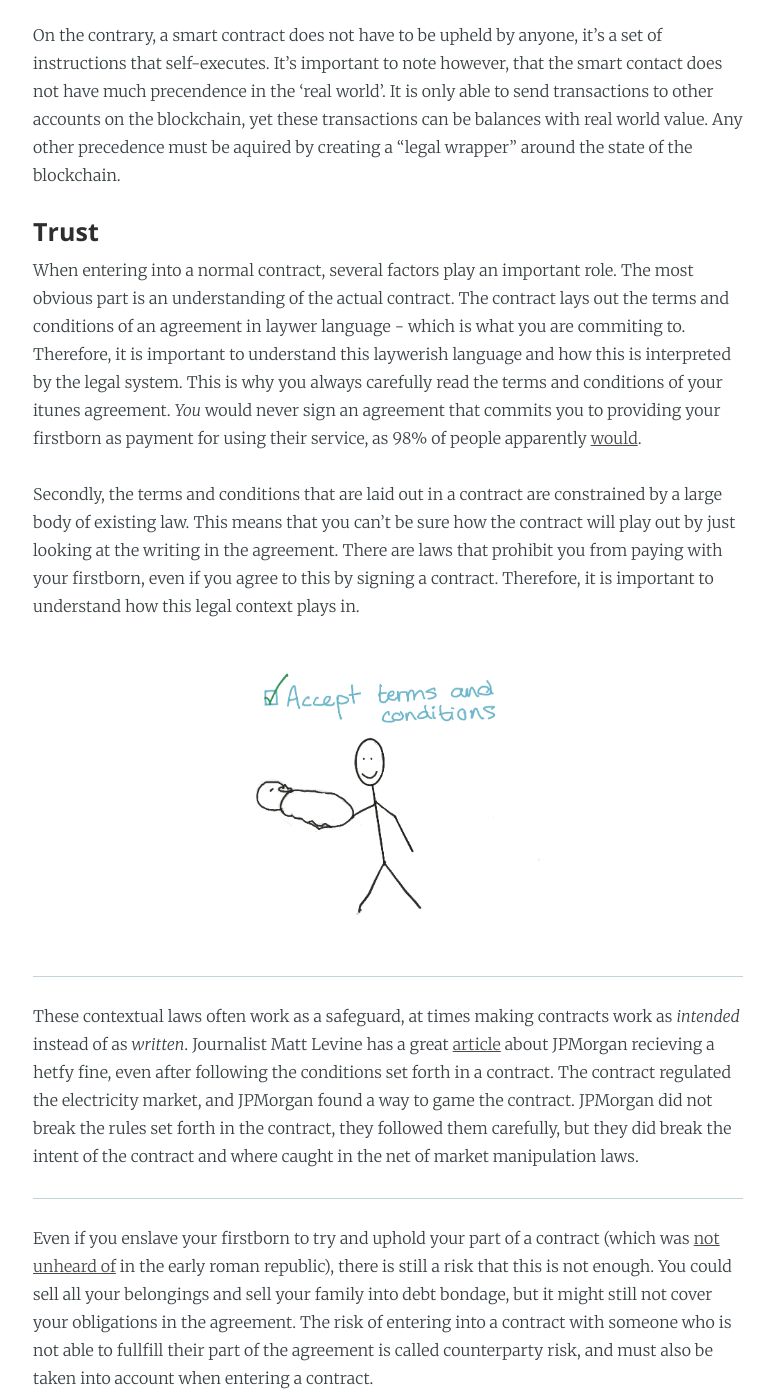
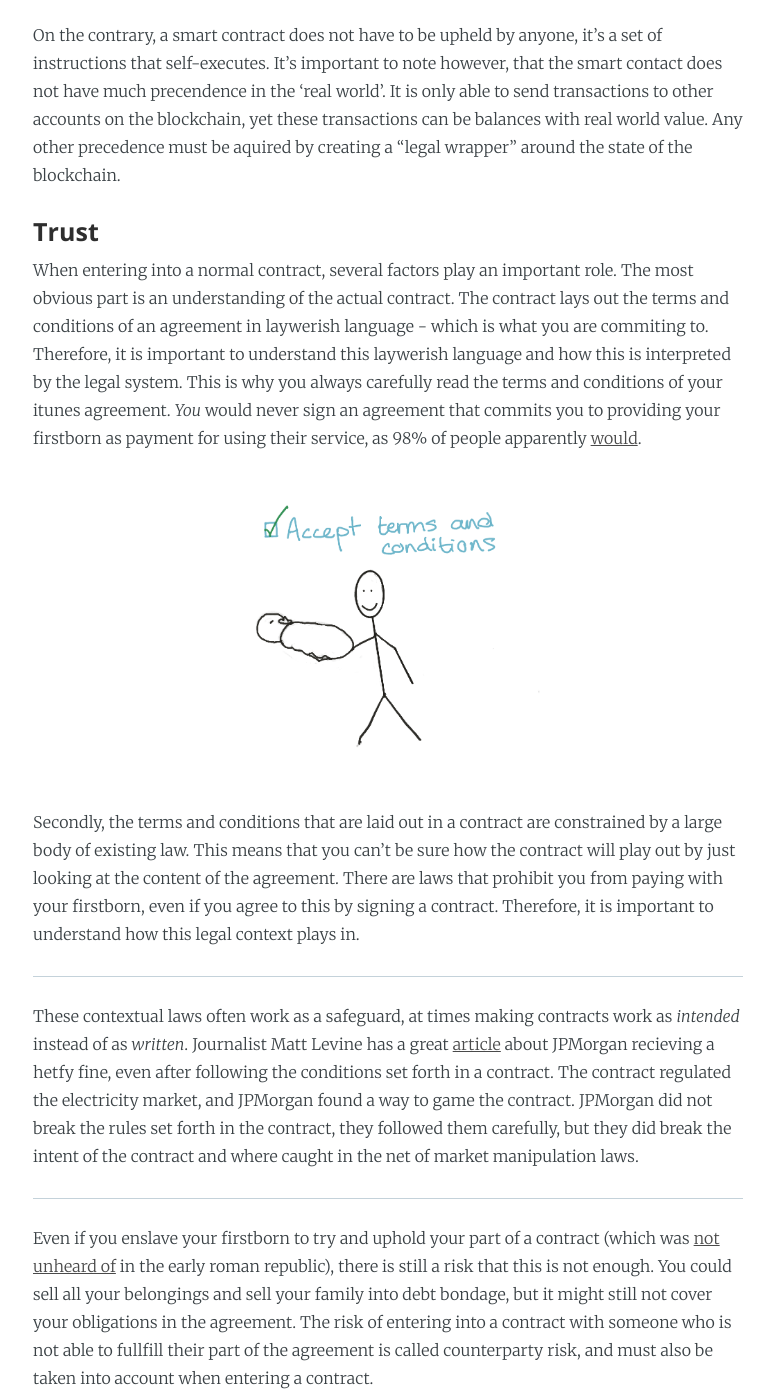
Before and after one commit to wrode/Blog, a Jekyll site: the page built from _posts/2016-08-19-Smart contracts.md, in a window 1280 px wide and 1400 px high, scrolled down 4659 px. Shown: the whole window, without its empty margins (252-1025 px from the left). Built offline with Jekyll 4.4.1, drawn with Linux system fonts in a browser that asks for light colours; comment, search, counter and statistics services are not loaded; some of the changed text lies outside the part shown.

Commit message:
Update to smart contract post

```diff
--- a/_posts/2016-08-19-Smart contracts.md
+++ b/_posts/2016-08-19-Smart contracts.md
@@ -70,11 +70,11 @@ On the contrary, a smart contract does not have to be upheld by anyone, it's a s
 
 #### Trust
 
-When entering into a normal contract, several factors play an important role. The most obvious part is an understanding of the actual contract. The contract lays out the terms and conditions of an agreement in laywer language - which is what you are commiting to. Therefore, it is important to understand this laywerish language and how this is interpreted by the legal system. This is why you always carefully read the terms and conditions of your itunes agreement. *You* would never sign an agreement that commits you to providing your firstborn as payment for using their service, as 98% of people apparently [would](http://papers.ssrn.com/sol3/papers.cfm?abstract_id=2757465).
-
-Secondly, the terms and conditions that are laid out in a contract are constrained by a large body of existing law. This means that you can't be sure how the contract will play out by just looking at the writing in the agreement. There are laws that prohibit you from paying with your firstborn, even if you agree to this by signing a contract. Therefore, it is important to understand how this legal context plays in.
+When entering into a normal contract, several factors play an important role. The most obvious part is an understanding of the actual contract. The contract lays out the terms and conditions of an agreement in laywerish language - which is what you are commiting to. Therefore, it is important to understand this laywerish language and how this is interpreted by the legal system. This is why you always carefully read the terms and conditions of your itunes agreement. *You* would never sign an agreement that commits you to providing your firstborn as payment for using their service, as 98% of people apparently [would](http://papers.ssrn.com/sol3/papers.cfm?abstract_id=2757465).
 
 ![Firstborn]({{ site.url }}/assets/images/Firstborn.png){:style="width:60%; margin: 0 20%"}
+
+Secondly, the terms and conditions that are laid out in a contract are constrained by a large body of existing law. This means that you can't be sure how the contract will play out by just looking at the content of the agreement. There are laws that prohibit you from paying with your firstborn, even if you agree to this by signing a contract. Therefore, it is important to understand how this legal context plays in.
 
 ---
 
@@ -110,7 +110,11 @@ function payOut(address _recipient, uint _amount) returns (bool) {
 
 The smart contract code is the terms and conditions that you are signing up for when interacting with a smart contract. As long as you trust the blockchain that the smart contract resides on, you know that the code will execute exactly as programmed - so no breach of agreement can exist. It is important to note however, that working as *programmed* does not mean that it will work as *intended* - if there are errors in the code.
 
-The second element of trust was briefly mentioned in the above paraph, and that is trust in the blockchain as a whole. As I briefly mentioned in the above paragraph, you still need to trust the blockchain. Going back to our analogy, you need to trust that the participants that all own a copy of the enchanted documents do not and change the rules of the agreement.
+The second element of trust was briefly mentioned in the above paraph, and is trust in the blockchain as a whole. Going back to our analogy, the blockchain consists of enchanted documents that can be owned anyone who wants to participate in maintaining the agreement. The magic rules of the enchanted document defines which changes are allowed and which are not. However, if a group of the participants decide to group together and define new rules, they can create their own offshoot of the original blockchain. The new rules for the new blockchain can impact the existing smart contracts on the blockchain. If a small number of participants choose to create an offshoot with new rules, this does not really affect the original blockchain, it just keeps going with a slightly lower number of participants. It really affects the original blockchain when a larger portion of the participants choose to join the offshot.
+
+The creation of offshot blockchains is not necessarily a bad thing though. Almost all of the hard forks to date are upgrades of the magic rules, making the blockchain perform better - the smart contracts on the blockchain remain untouched. There have been a few forks that have changed the state of the contracts however, but these have been extremely controversial.
+
+<!-- Therefore, you can trsut the blockchain. It is mostly the smart contract that you have to understand. -->
 
 
 ### Examples of smart contracts
```
